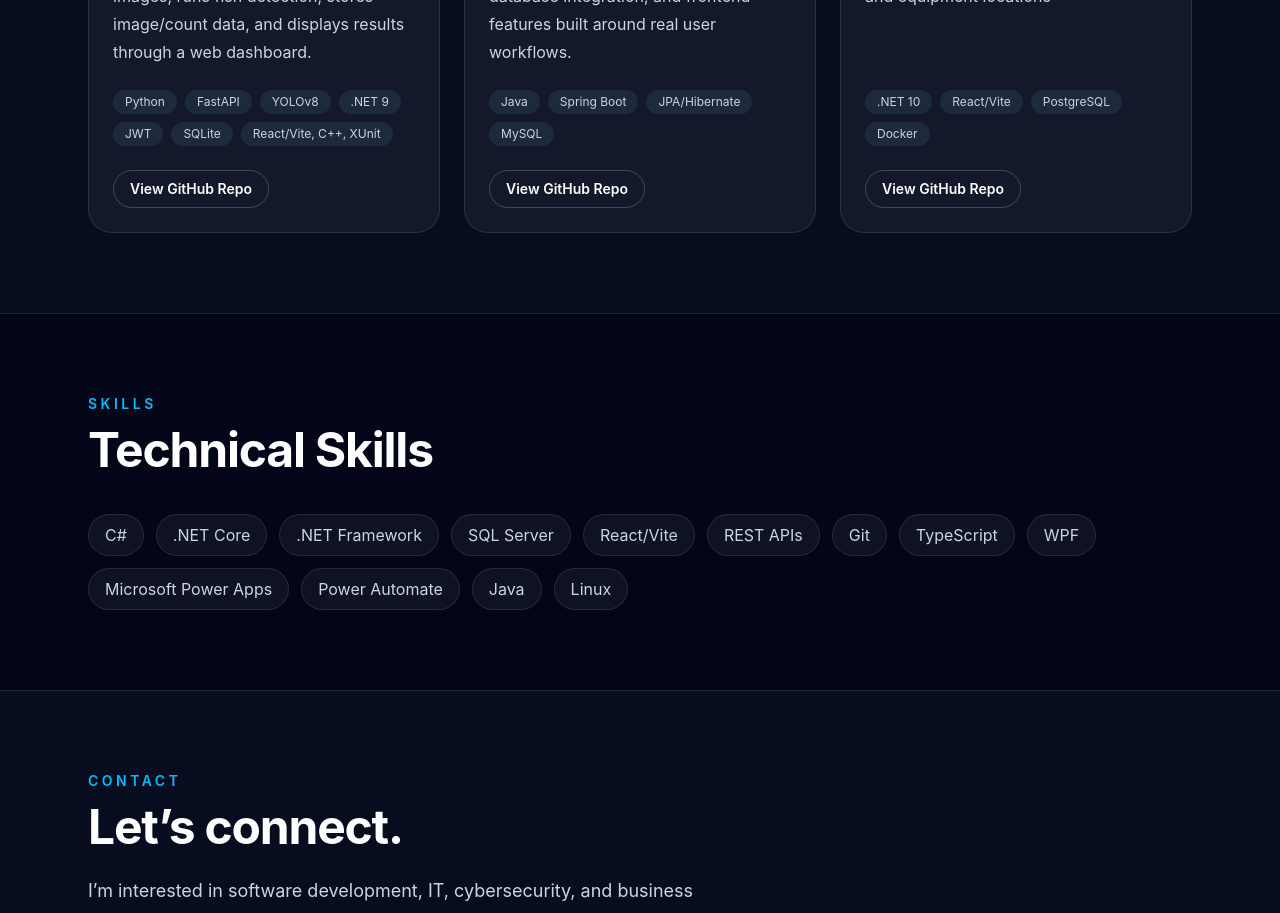
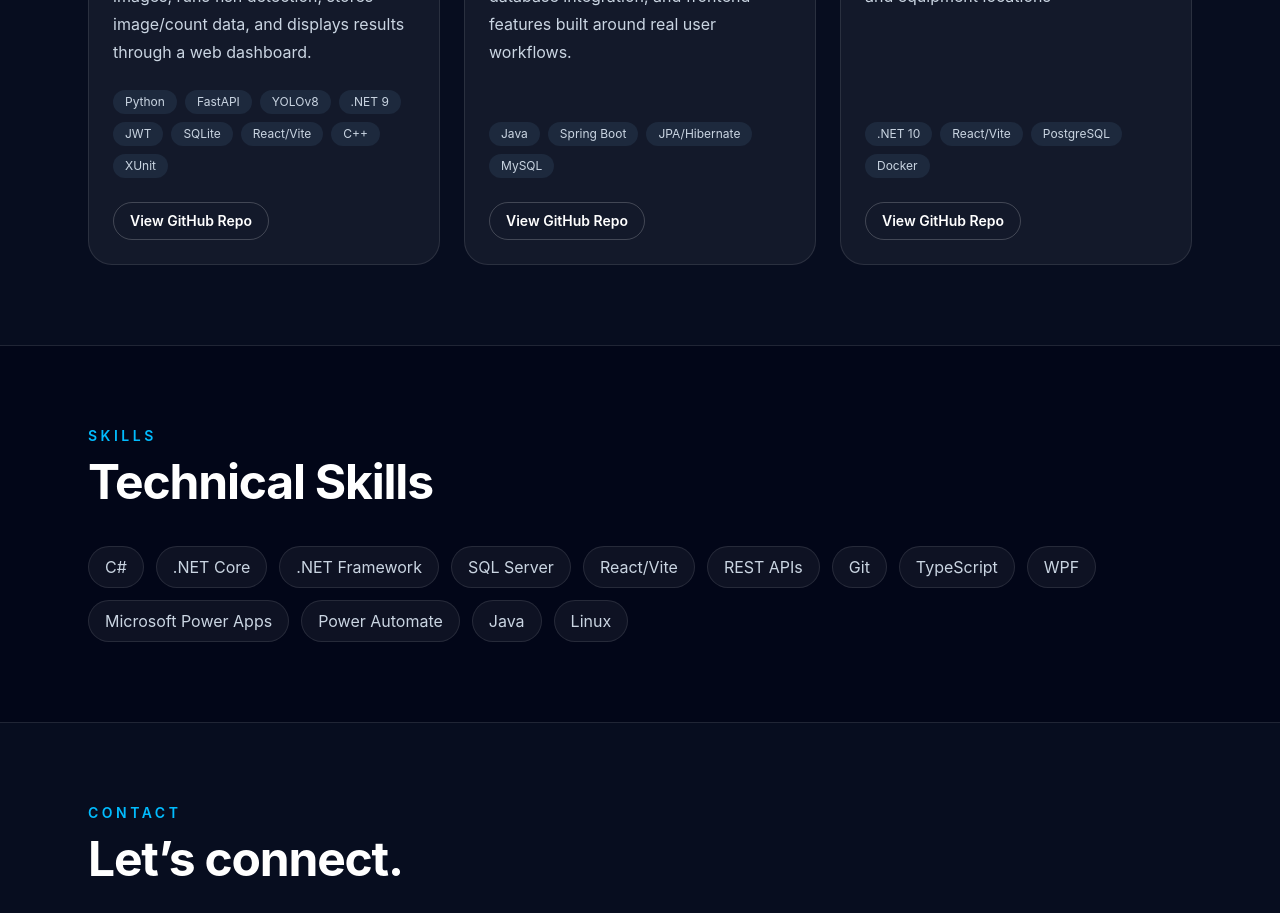
Before and after one commit to carsoni4/carsoni4.github.io, a React (Vite) app: page / in a window 1280 px wide. Shown: the part 2320-3233 px from the top of the page. Built offline with nearby package versions, Linux system fonts and the light colour scheme.

Commit message:
updating project

```diff
--- a/src/App.tsx
+++ b/src/App.tsx
@@ -3,7 +3,7 @@ const projects = [
     title: "AI Integrated Smart Ecosystem (Senior Capstone)",
     description:
       "Built an AI-powered smart aquarium ecosystem that captures live tank images, runs fish detection, stores image/count data, and displays results through a web dashboard.",
-    tech: ["Python", "FastAPI", "YOLOv8", ".NET 9", "JWT", "SQLite", "React/Vite, C++, XUnit"],
+    tech: ["Python", "FastAPI", "YOLOv8", ".NET 9", "JWT", "SQLite", "React/Vite", "C++", "XUnit"],
     github: "https://github.com/carsoni4/SmartEcosystem",
   },
   {
```
